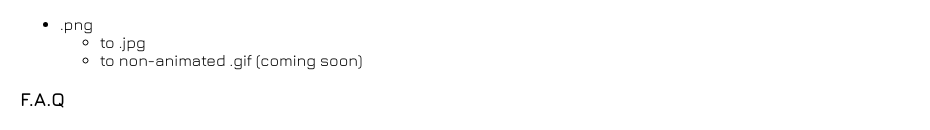
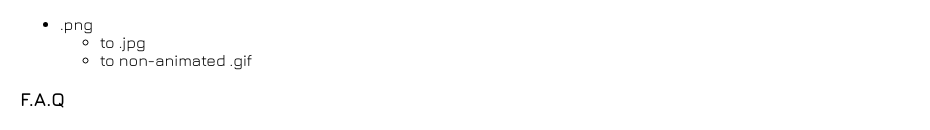
Before and after one commit to J-Meow/convert-stuff, a website built with Vite: page index.html in a window 1280 px wide. Shown: the part 742-872 px from the top of the page, without its empty margins (0-930 px from the left). Built offline with nearby package versions, Linux system fonts and the light colour scheme.

Commit message:
Remove png to gif coming soon message

```diff
--- a/index.html
+++ b/index.html
@@ -38,7 +38,7 @@
                     .png
                     <ul>
                         <li>to .jpg</li>
-                        <li>to non-animated .gif (coming soon)</li>
+                        <li>to non-animated .gif</li>
                     </ul>
                 </li>
             </ul>
```
